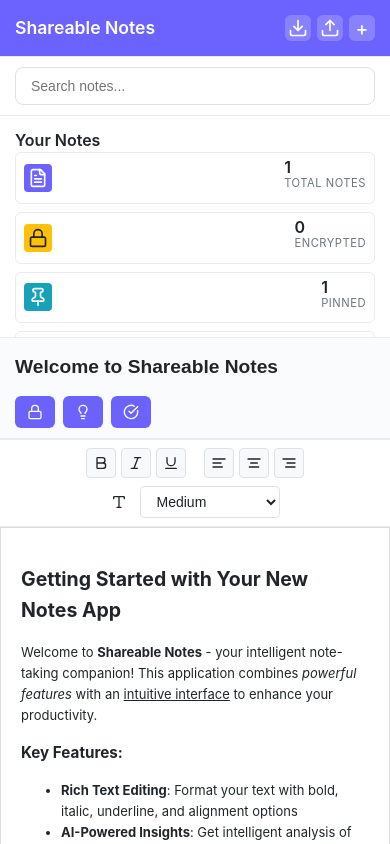
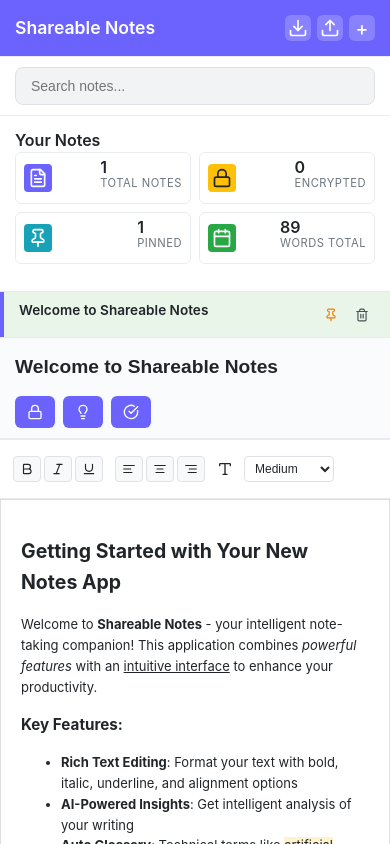
Before and after one commit to hemaxpatel/Shareable-Notes, a React (Vite) app: page / in a window 390 px wide. Built offline with nearby package versions, Linux system fonts and the light colour scheme.

Commit message:
style: enhance search input and toolbar styles for improved UI refactor: update demo data by removing keyboard shortcuts section

```diff
--- a/src/components/NotesApp.css
+++ b/src/components/NotesApp.css
@@ -68,6 +68,8 @@
 .search-input {
   width: 100%;
   padding: 10px 15px;
+  background-color: #f1f3f5;
+  color: #343a40;
   border: 1px solid #dee2e6;
   border-radius: 8px;
   font-size: 14px;
@@ -76,7 +78,7 @@
 }
 
 .search-input:focus {
-  border-color: #6c63ff;
+  border-color: #ffffff;
   box-shadow: 0 0 0 3px rgba(108, 99, 255, 0.1);
 }
 
--- a/src/components/NotesStats.css
+++ b/src/components/NotesStats.css
@@ -47,7 +47,11 @@
   background-color: #17a2b8;
 }
 
-.stat-icon.recent {
+/* .stat-icon.recent {
+  background-color: #28a745;
+} */
+
+.stat-icon.words {
   background-color: #28a745;
 }
 
@@ -112,9 +116,9 @@
 }
 
 @media (max-width: 480px) {
-  .stats-grid {
+  /* .stats-grid {
     grid-template-columns: 1fr;
-  }
+  } */
 
   .stat-item {
     justify-content: space-between;
--- a/src/components/NotesStats.jsx
+++ b/src/components/NotesStats.jsx
@@ -57,7 +57,7 @@ const NotesStats = ({ notes }) => {
           </div>
         </div>
 
-        <div className="stat-item">
+        {/* <div className="stat-item">
           <div className="stat-icon recent">
             <Calendar size={20} />
           </div>
@@ -65,16 +65,19 @@ const NotesStats = ({ notes }) => {
             <span className="stat-number">{recentNotes}</span>
             <span className="stat-label">This Week</span>
           </div>
-        </div>
+        </div> */}
+        {totalWords > 0 && (
+          <div className="stat-item">
+            <div className="stat-icon words">
+              <Calendar size={20} />
+            </div>
+            <div className="stat-content">
+              <span className="stat-number">{totalWords.toLocaleString()}</span>
+              <span className="stat-label">Words Total</span>
+            </div>
+          </div>
+        )}
       </div>
-
-      {totalWords > 0 && (
-        <div className="word-count-summary">
-          <span className="word-count">
-            {totalWords.toLocaleString()} words total
-          </span>
-        </div>
-      )}
     </div>
   );
 };
--- a/src/components/RichTextEditor.css
+++ b/src/components/RichTextEditor.css
@@ -69,13 +69,14 @@
 
 .toolbar {
   padding: 15px 30px;
+  display: flex;
+  flex-wrap: wrap; /* ✅ Allow wrap, but only when needed */
+  align-items: center;
+  gap: 16px;
+  background-color: #ffffff;
   border-bottom: 1px solid #e9ecef;
-  display: flex;
-  gap: 20px;
-  align-items: center;
-  background-color: #ffffff;
-  flex-wrap: wrap;
   border-top: 1px solid #e9ecef;
+  min-height: 60px; /* ✅ Prevent collapsing height */
 }
 
 .format-group {
@@ -643,12 +644,38 @@
   }
 
   .toolbar {
-    padding: 8px 15px;
-    gap: 8px;
+    padding: 6px 10px;
+    gap: 6px; /* ↓ smaller gap to fit more */
+    flex-wrap: wrap;
+    justify-content: flex-start;
+  }
+
+  .format-group {
+    padding: 0 3px;
+    gap: 3px;
+    border-right: none;
+    flex-wrap: nowrap;
   }
 
   .format-btn {
-    padding: 6px;
+    padding: 5px 6px; /* tighter padding */
+    font-size: 0.75rem;
+  }
+
+  .format-btn svg {
+    width: 14px;
+    height: 14px;
+  }
+
+  .font-size-select {
+    padding: 4px 6px;
+    min-width: 90px; /* smaller dropdown */
+    font-size: 0.75rem;
+  }
+
+  .font-size-select option {
+    font-size: 0.75rem;
+    padding: 4px 6px;
   }
 
   .editor-content {
--- a/src/utils/demo.js
+++ b/src/utils/demo.js
@@ -19,10 +19,7 @@ export const demoData = {
         <li><strong>Smart Search</strong>: Find notes quickly with highlighted search results</li>
       </ul>
 
-      <p style="text-align: center;"><em>Try hovering over the highlighted technical terms above!</em></p>
-
-      <h3>Keyboard Shortcuts:</h3>
-      <p>Use <strong>Ctrl+N</strong> to create new notes, <strong>Ctrl+S</strong> to save, and <strong>Ctrl+F</strong> to search.</p>`,
+      <p style="text-align: center;"><em>Try hovering over the highlighted technical terms above!</em></p>`,
       createdAt: new Date(Date.now() - 24 * 60 * 60 * 1000).toISOString(),
       updatedAt: new Date(Date.now() - 24 * 60 * 60 * 1000).toISOString(),
       isPinned: true,
```
